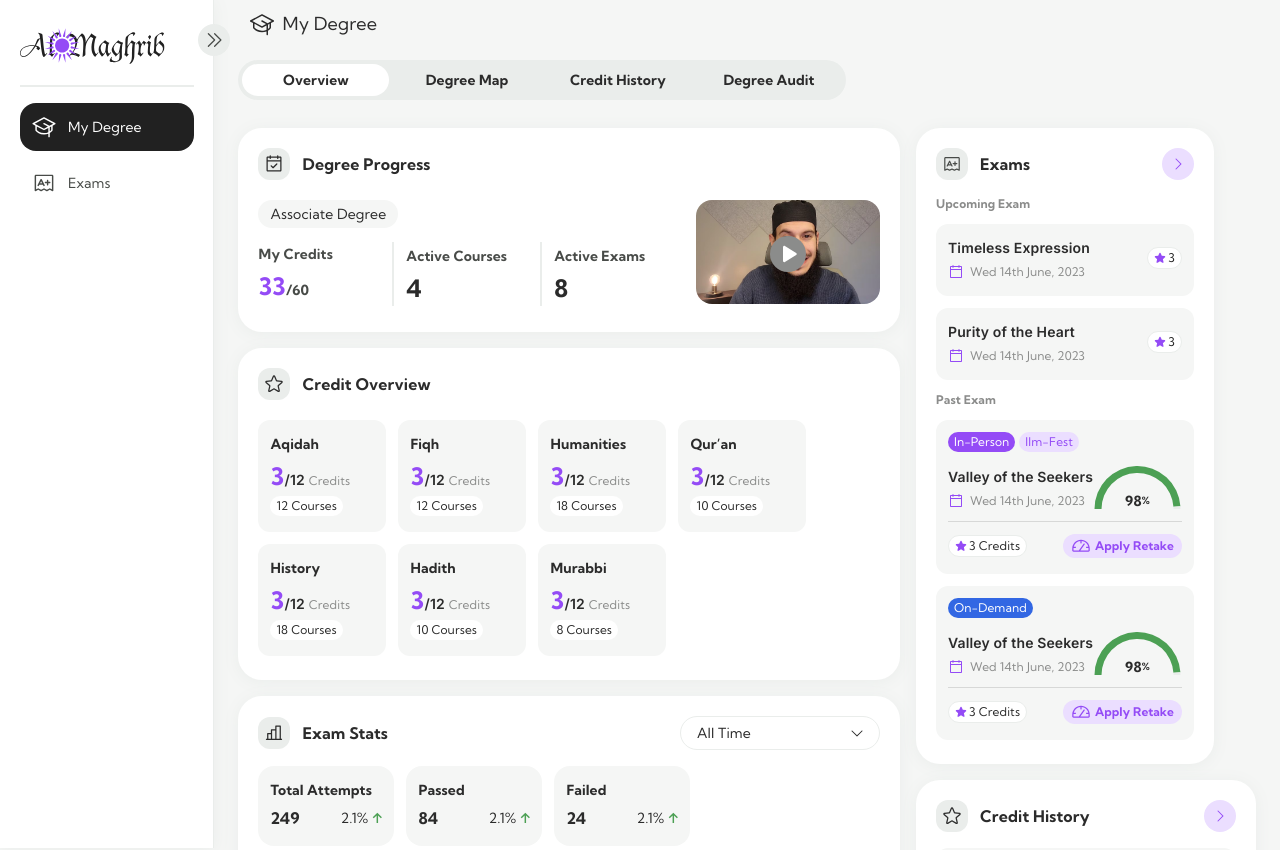
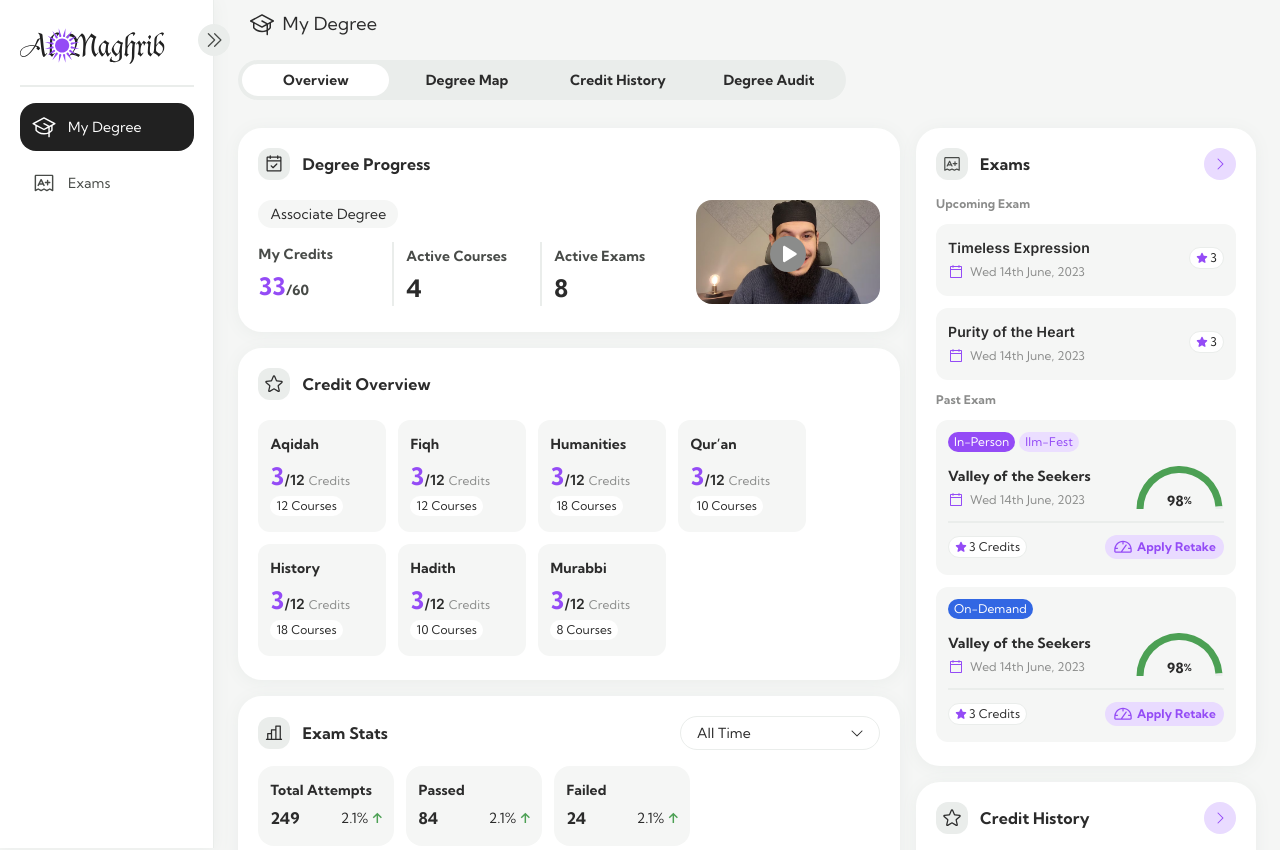
Before and after one commit to dev-muhammad-ali-khalil/Granjur_Performance_Task, a Next.js app in the folder granjur_performance_task/: page / in a window 1280 px wide. Shown: the top 850 px of the page. Built offline with nearby package versions, Linux system fonts and the light colour scheme.

Commit message:
Desktop-Large

```diff
--- a/granjur_performance_task/app/components/Grid/GridRight/CreditHistory.jsx
+++ b/granjur_performance_task/app/components/Grid/GridRight/CreditHistory.jsx
@@ -42,23 +42,21 @@ const CreditHistory = () => {
   return (
     <Box
       sx={{
+        display: "flex",
         padding: "20px 20px 24px 20px",
-        backgroundColor: "#FFFFFF",
-        borderRadius: "24px",
-        boxShadow: "0px 2px 16px 0px #EAEDEB",
-        display: "flex",
         flexDirection: "column",
         alignItems: "flex-start",
         gap: "16px",
         alignSelf: "stretch",
+        borderRadius: "24px",
+        backgroundColor: "#FFFFFF",
+        boxShadow: "0px 2px 16px 0px #EAEDEB",
       }}
     >
       {/* ----- Header ----- */}
       <Box
         sx={{
           display: "flex",
-          flexDirection: "row",
-          justifyContent: "space-between",
           alignItems: "center",
           gap: "12px",
           alignSelf: "stretch",
@@ -67,20 +65,19 @@ const CreditHistory = () => {
         <Box
           sx={{
             display: "flex",
-            flexDirection: "row",
             alignItems: "center",
             gap: "12px",
+            flex: "1 0 0",
           }}
         >
           <Box
             sx={{
-              backgroundColor: "#EAEDEB",
-              borderRadius: "12px",
+              display: "flex",
               padding: "6px",
-              display: "flex",
-              justifyContent: "center",
               alignItems: "center",
               gap: "8px",
+              borderRadius: "12px",
+              backgroundColor: "#EAEDEB",
             }}
           >
             <Image
@@ -94,10 +91,10 @@ const CreditHistory = () => {
             sx={{
               color: "#2B2B2B",
               textAlign: "center",
+              fontFamily: "Kumbh Sans, sans-serif",
               fontSize: "16px",
-              fontFamily: "Kumbh Sans, sans-serif",
+              fontStyle: "normal",
               fontWeight: 600,
-              fontStyle: "normal",
               lineHeight: "24px",
               letterSpacing: "-0.6%",
             }}
@@ -108,12 +105,14 @@ const CreditHistory = () => {
         <Link href="#">
           <Box
             sx={{
-              backgroundColor: "#EBDEFF",
-              borderRadius: "20px",
+              display: "flex",
               padding: "8px",
-              display: "flex",
               justifyContent: "center",
               alignItems: "center",
+              gap: "8px",
+              aspectRatio: "1/1",
+              borderRadius: "20px",
+              backgroundColor: "#E9DBFF",
             }}
           >
             <Image
@@ -126,15 +125,6 @@ const CreditHistory = () => {
         </Link>
       </Box>
       {/* ----- Body ----- */}
-      <Box
-        sx={{
-          display: "flex",
-          flexDirection: "column",
-          alignItems: "flex-start",
-          gap: "12px",
-          alignSelf: "stretch",
-        }}
-      >
       {creditListing.map((item, index) => (
         <Box
           key={index}
@@ -213,6 +203,7 @@ const CreditHistory = () => {
               sx={{
                 display: "flex",
                 flexDirection: "column",
+                alignItems: "flex-start",
                 gap: "8px",
                 alignSelf: "stretch",
               }}
@@ -235,6 +226,7 @@ const CreditHistory = () => {
                     fontWeight: 600,
                     lineHeight: "24px",
                     letterSpacing: "-0.6%",
+                    alignSelf: "stretch",
                   }}
                 >
                   {item.title}
@@ -265,7 +257,7 @@ const CreditHistory = () => {
                     />
                     <Typography
                       sx={{
-                          color: "#2B2B2B",
+                        color: "#212121",
                         fontFamily: "Kumbh Sans, sans-serif",
                         fontSize: "12px",
                         fontStyle: "normal",
@@ -312,7 +304,11 @@ const CreditHistory = () => {
               </Box>
               <Divider
                 orientation="horizontal"
-                  sx={{ borderColor: "#EAEDEB" }}
+                sx={{
+                  borderWidth: "1px",
+                  borderColor: "#EAEDEB",
+                  alignSelf: "stretch",
+                }}
               />
               <Box
                 sx={{
@@ -383,7 +379,6 @@ const CreditHistory = () => {
         </Box>
       ))}
     </Box>
-    </Box>
   );
 };
 
--- a/granjur_performance_task/app/components/Grid/GridRight/Exams.jsx
+++ b/granjur_performance_task/app/components/Grid/GridRight/Exams.jsx
@@ -63,44 +63,42 @@ const Exams = () => {
   return (
     <Box
       sx={{
+        display: "flex",
         padding: "20px 20px 24px 20px",
+        flexDirection: "column",
+        alignItems: "flex-start",
+        gap: "16px",
+        alignSelf: "stretch",
+        borderRadius: "24px",
         backgroundColor: "#FFFFFF",
-        borderRadius: "24px",
         boxShadow: "0px 2px 16px 0px #EAEDEB",
-      }}
-    >
-      <Box
-        sx={{
-          display: "flex",
-          flexDirection: "column",
-          gap: "16px",
       }}
     >
       {/* ----- Header ----- */}
       <Box
         sx={{
           display: "flex",
-            flexDirection: "row",
-            justifyContent: "space-between",
           alignItems: "center",
+          gap: "12px",
+          alignSelf: "stretch",
         }}
       >
         <Box
           sx={{
             display: "flex",
-              flexDirection: "row",
             alignItems: "center",
             gap: "12px",
+            flex: "1 0 0",
           }}
         >
           <Box
             sx={{
+              display: "flex",
+              padding: "6px",
+              alignItems: "center",
+              gap: "8px",
+              borderRadius: "12px",
               backgroundColor: "#EAEDEB",
-                borderRadius: "12px",
-                padding: "6px",
-                display: "flex",
-                justifyContent: "center",
-                alignItems: "center",
             }}
           >
             <Image
@@ -113,8 +111,10 @@ const Exams = () => {
           <Typography
             sx={{
               color: "#2B2B2B",
+              textAlign: "center",
+              fontFamily: "Kumbh Sans, sans-serif",
               fontSize: "16px",
-                fontFamily: "Kumbh Sans, sans-serif",
+              fontStyle: "normal",
               fontWeight: 600,
               lineHeight: "24px",
               letterSpacing: "-0.6%",
@@ -126,12 +126,14 @@ const Exams = () => {
         <Link href="#">
           <Box
             sx={{
-                backgroundColor: "#EBDEFF",
-                borderRadius: "20px",
+              display: "flex",
               padding: "8px",
-                display: "flex",
               justifyContent: "center",
               alignItems: "center",
+              gap: "8px",
+              aspectRatio: "1/1",
+              borderRadius: "20px",
+              backgroundColor: "#E9DBFF",
             }}
           >
             <Image
@@ -148,64 +150,67 @@ const Exams = () => {
         sx={{
           display: "flex",
           flexDirection: "column",
+          alignItems: "flex-start",
           gap: "12px",
+          alignSelf: "stretch",
         }}
       >
         <Box
           sx={{
             display: "flex",
             flexDirection: "column",
+            alignItems: "flex-start",
             gap: "12px",
+            alignSelf: "stretch",
           }}
         >
           <Typography
             sx={{
               color: "#8B8C8B",
+              fontFamily: "Kumbh Sans, sans-serif",
               fontSize: "12px",
-                fontFamily: "Kumbh Sans, sans-serif",
+              fontStyle: "normal",
               fontWeight: 600,
               lineHeight: "16px",
               letterSpacing: "0%",
+              alignSelf: "stretch",
             }}
           >
             Upcoming Exam
           </Typography>
-            <Box
-              sx={{
-                display: "flex",
-                flexDirection: "column",
-                gap: "12px",
-              }}
-            >
           {upcomingExams.map((item, index) => (
             <Box
               key={index}
               sx={{
+                display: "flex",
+                padding: "12px 12px 16px 12px",
+                alignItems: "center",
+                gap: "8px",
+                alignSelf: "stretch",
+                borderRadius: "12px",
                 backgroundColor: "#F5F6F5",
-                    borderRadius: "12px",
-                    padding: "12px 12px 16px 12px",
-                    boxSizing: "border-box",
-                    display: "flex",
-                    flexDirection: "row",
-                    justifyContent: "space-between",
-                    alignItems: "center",
               }}
             >
               <Box
                 sx={{
                   display: "flex",
                   flexDirection: "column",
+                  alignItems: "flex-start",
                   gap: "4px",
+                  flex: "1 0 0",
+                  alignSelf: "stretch",
                 }}
               >
                 <Typography
                   sx={{
                     color: "#2B2B2B",
+                    fontFamily: "Inter, sans-serif",
                     fontSize: "14px",
-                        fontFamily: "Inter, sans-serif",
+                    fontStyle: "normal",
                     fontWeight: 600,
                     lineHeight: "24px",
                     letterSpacing: "-0.6%",
+                    alignSelf: "stretch",
                   }}
                 >
                   {item.title}
@@ -215,6 +220,7 @@ const Exams = () => {
                     display: "flex",
                     alignItems: "center",
                     gap: "6px",
+                    alignSelf: "stretch",
                   }}
                 >
                   <Image
@@ -226,8 +232,9 @@ const Exams = () => {
                   <Typography
                     sx={{
                       color: "#8B8C8B",
+                      fontFamily: "Kumbh Sans, sans-serif",
                       fontSize: "12px",
-                          fontFamily: "Kumbh Sans, sans-serif",
+                      fontStyle: "normal",
                       fontWeight: 400,
                       lineHeight: "16px",
                       letterSpacing: "0%",
@@ -239,14 +246,13 @@ const Exams = () => {
               </Box>
               <Box
                 sx={{
-                      backgroundColor: "#FFFFFF",
+                  display: "flex",
+                  padding: "2px 6px",
+                  alignItems: "center",
+                  gap: "2px",
                   borderRadius: "999px",
                   border: "0.5px solid #EAEDEB",
-                      padding: "2px 6px",
-                      boxSizing: "border-box",
-                      display: "flex",
-                      alignItems: "center",
-                      gap: "2px",
+                  backgroundColor: "#FFFFFF",
                 }}
               >
                 <Image
@@ -258,8 +264,9 @@ const Exams = () => {
                 <Typography
                   sx={{
                     color: "#212121",
+                    fontFamily: "Kumbh Sans, sans-serif",
                     fontSize: "12px",
-                        fontFamily: "Kumbh Sans, sans-serif",
+                    fontStyle: "normal",
                     fontWeight: 500,
                     lineHeight: "16px",
                     letterSpacing: "0%",
@@ -271,22 +278,25 @@ const Exams = () => {
             </Box>
           ))}
         </Box>
-          </Box>
         <Box
           sx={{
             display: "flex",
             flexDirection: "column",
+            alignItems: "flex-start",
             gap: "12px",
+            alignSelf: "stretch",
           }}
         >
           <Typography
             sx={{
               color: "#8B8C8B",
+              fontFamily: "Kumbh Sans, sans-serif",
               fontSize: "12px",
-                fontFamily: "Kumbh Sans, sans-serif",
+              fontStyle: "normal",
               fontWeight: 600,
               lineHeight: "16px",
               letterSpacing: "0%",
+              alignSelf: "stretch",
             }}
           >
             Past Exam
@@ -295,18 +305,21 @@ const Exams = () => {
             <Box
               key={index}
               sx={{
+                display: "flex",
+                padding: "12px 12px 16px 12px",
+                flexDirection: "column",
+                justifyContent: "flex-end",
+                alignItems: "flex-start",
+                gap: "12px",
+                alignSelf: "stretch",
+                borderRadius: "12px",
                 backgroundColor: "#F5F6F5",
-                  borderRadius: "12px",
-                  padding: "12px 12px 16px 12px",
-                  boxSizing: "border-box",
-                  display: "flex",
-                  flexDirection: "column",
-                  gap: "12px",
               }}
             >
               <Box
                 sx={{
                   display: "flex",
+                  alignItems: "flex-start",
                   gap: "4px",
                 }}
               >
@@ -314,6 +327,18 @@ const Exams = () => {
                   <Box
                     key={index}
                     sx={{
+                      display: "flex",
+                      alignItems: "center",
+                      gap: "8px",
+                    }}
+                  >
+                    <Box
+                      sx={{
+                        display: "flex",
+                        padding: "2px 6px",
+                        alignItems: "center",
+                        gap: "2px",
+                        borderRadius: "999px",
                         backgroundColor: subItem
                           .toLowerCase()
                           .includes("person")
@@ -323,8 +348,6 @@ const Exams = () => {
                           : subItem.toLowerCase().includes("demand")
                           ? "#3267E3"
                           : "#944BF6",
-                        padding: "2px 6px",
-                        borderRadius: "999px",
                       }}
                     >
                       <Typography
@@ -336,8 +359,9 @@ const Exams = () => {
                             : subItem.toLowerCase().includes("demand")
                             ? "#FFFFFF"
                             : "#FFFFFF",
+                          fontFamily: "Kumbh Sans, sans-serif",
                           fontSize: "12px",
-                          fontFamily: "Kumbh Sans, sans-serif",
+                          fontStyle: "normal",
                           fontWeight: 500,
                           lineHeight: "16px",
                           letterSpacing: "0%",
@@ -346,31 +370,37 @@ const Exams = () => {
                         {subItem}
                       </Typography>
                     </Box>
+                  </Box>
                 ))}
               </Box>
               <Box
                 sx={{
                   display: "flex",
-                    flexDirection: "row",
                   justifyContent: "space-between",
-                    alignItems: "center",
+                  alignItems: "flex-end",
+                  alignSelf: "stretch",
                 }}
               >
                 <Box
                   sx={{
                     display: "flex",
                     flexDirection: "column",
+                    alignItems: "flex-start",
                     gap: "4px",
+                    flex: "1 0 0",
+                    alignSelf: "stretch",
                   }}
                 >
                   <Typography
                     sx={{
                       color: "#2B2B2B",
+                      fontFamily: "Kumbh Sans, sans-serif",
                       fontSize: "14px",
-                        fontFamily: "Inter, sans-serif",
+                      fontStyle: "normal",
                       fontWeight: 600,
                       lineHeight: "24px",
                       letterSpacing: "-0.6%",
+                      alignSelf: "stretch",
                     }}
                   >
                     {item.title}
@@ -380,6 +410,7 @@ const Exams = () => {
                       display: "flex",
                       alignItems: "center",
                       gap: "6px",
+                      alignSelf: "stretch",
                     }}
                   >
                     <Image
@@ -391,8 +422,9 @@ const Exams = () => {
                     <Typography
                       sx={{
                         color: "#8B8C8B",
+                        fontFamily: "Kumbh Sans, sans-serif",
                         fontSize: "12px",
-                          fontFamily: "Kumbh Sans, sans-serif",
+                        fontStyle: "normal",
                         fontWeight: 400,
                         lineHeight: "16px",
                         letterSpacing: "0%",
@@ -441,8 +473,10 @@ const Exams = () => {
                             <Typography
                               sx={{
                                 color: "#2B2B2B",
+                                textAlign: "center",
+                                fontFamily: "Kumbh Sans, sans-serif",
                                 fontSize: "14px",
-                                  fontFamily: "Kumbh Sans, sans-serif",
+                                fontStyle: "normal",
                                 fontWeight: 600,
                                 lineHeight: "16px",
                                 letterSpacing: "0%",
@@ -453,8 +487,9 @@ const Exams = () => {
                             <Typography
                               sx={{
                                 color: "#2B2B2B",
+                                fontFamily: "Kumbh Sans, sans-serif",
                                 fontSize: "10px",
-                                  fontFamily: "Kumbh Sans, sans-serif",
+                                fontStyle: "normal",
                                 fontWeight: 600,
                                 lineHeight: "16px",
                                 letterSpacing: "0%",
@@ -470,7 +505,9 @@ const Exams = () => {
               </Box>
               <Divider
                 sx={{
-                    color: "#EAEDEB",
+                  borderWidth: "1px",
+                  borderColor: "#EAEDEB",
+                  alignSelf: "stretch",
                 }}
               />
               <Box
@@ -478,18 +515,18 @@ const Exams = () => {
                   display: "flex",
                   justifyContent: "space-between",
                   alignItems: "center",
+                  alignSelf: "stretch",
                 }}
               >
                 <Box
                   sx={{
-                      backgroundColor: "#FFFFFF",
+                    display: "flex",
+                    padding: "2px 6px",
+                    alignItems: "center",
+                    gap: "2px",
                     borderRadius: "999px",
                     border: "0.5px solid #EAEDEB",
-                      padding: "2px 6px",
-                      boxSizing: "border-box",
-                      display: "flex",
-                      alignItems: "center",
-                      gap: "2px",
+                    backgroundColor: "#FFFFFF",
                   }}
                 >
                   <Image
@@ -501,8 +538,9 @@ const Exams = () => {
                   <Typography
                     sx={{
                       color: "#2B2B2B",
+                      fontFamily: "Kumbh Sans, sans-serif",
                       fontSize: "12px",
-                        fontFamily: "Kumbh Sans, sans-serif",
+                      fontStyle: "normal",
                       fontWeight: 500,
                       lineHeight: "16px",
                       letterSpacing: "0%",
@@ -514,13 +552,13 @@ const Exams = () => {
                 <Link href="#" style={{ textDecoration: "none" }}>
                   <Box
                     sx={{
-                        backgroundColor: "#EBDEFF",
-                        borderRadius: "20px",
+                      display: "flex",
                       padding: "2px 8px",
-                        boxSizing: "border-box",
-                        display: "flex",
+                      justifyContent: "center",
                       alignItems: "center",
                       gap: "4px",
+                      borderRadius: "20px",
+                      backgroundColor: "#E9DBFF",
                     }}
                   >
                     <Image
@@ -532,8 +570,9 @@ const Exams = () => {
                     <Typography
                       sx={{
                         color: "#944BF6",
+                        fontFamily: "Kumbh Sans, sans-serif",
                         fontSize: "12px",
-                          fontFamily: "Kumbh Sans, sans-serif",
+                        fontStyle: "normal",
                         fontWeight: 600,
                         lineHeight: "100%",
                         letterSpacing: "-1.9%",
@@ -549,7 +588,6 @@ const Exams = () => {
         </Box>
       </Box>
     </Box>
-    </Box>
   );
 };
 
```
Lines whose indentation alone changed are shown as unchanged.
